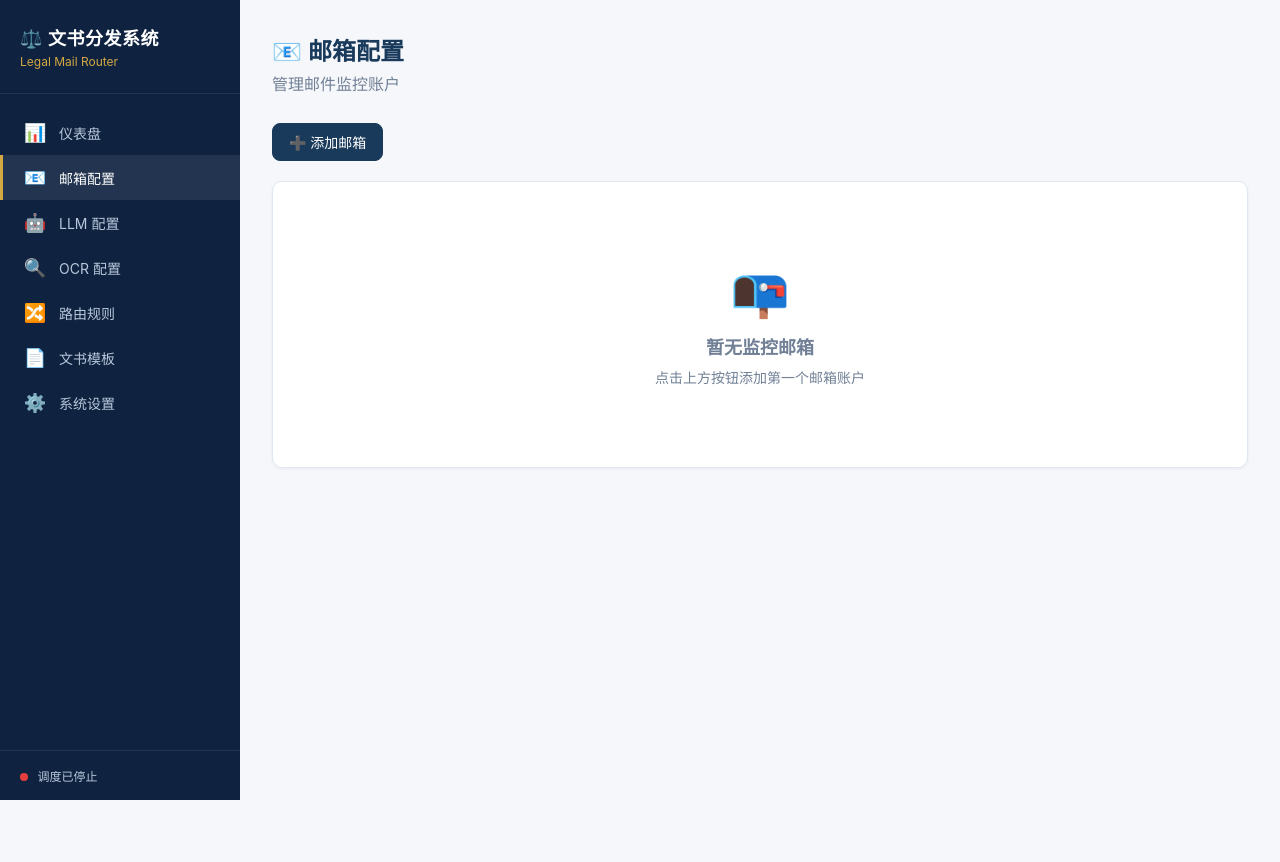
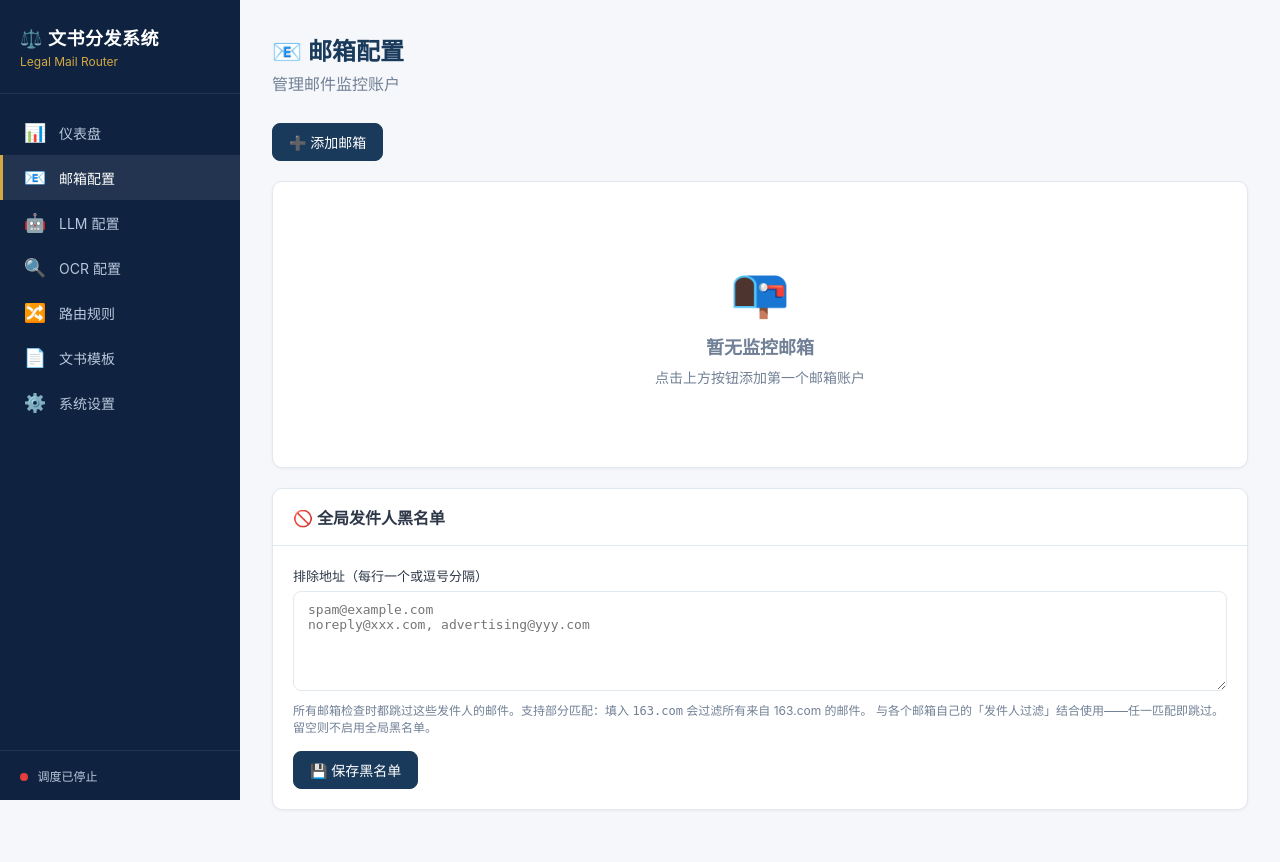
Before and after one commit to masquerator-coder/legal-mail-router, a FastAPI app: page /email-config in a window 1280 px wide. Before the commit the page ends 800 px from the top, so only its background shows below. Run offline with FastAPI, Linux system fonts and the light colour scheme; the visitor is signed in with stand-in values (Sample User, id 1); some libraries are stand-ins or nearby versions.

Commit message:
fix: 全局发件人黑名单 UI 移至邮箱配置页面
- settings.html 移除全局黑名单卡片（放错了位置）
- email_config.html 新增全局发件人黑名单卡片
- email_config.py list_accounts 加载并传递 blacklist 值
- 新增 POST /email-config/save-global-blacklist 保存端点
- 改动未影响后端过滤逻辑（scheduler/email_fetcher 不变）

```diff
--- a/app/routes/email_config.py
+++ b/app/routes/email_config.py
@@ -19,12 +19,15 @@ async def list_accounts(request: Request, db: Session = Depends(get_db)):
     from app.models import DefaultConfig
     default_cfg = db.query(DefaultConfig).filter_by(key="default_check_interval").first()
     default_interval = int(default_cfg.value) if default_cfg and default_cfg.value else 30
+    global_blacklist_cfg = db.query(DefaultConfig).filter_by(key="global_sender_blacklist").first()
+    global_sender_blacklist = global_blacklist_cfg.value if global_blacklist_cfg and global_blacklist_cfg.value else ""
     return request.app.state.templates.TemplateResponse(request, "email_config.html", {
         "request": request,
         "active_page": "email_config",
         "accounts": accounts,
         "default_interval": default_interval,
         "scheduler_running": scheduler.running,
+        "global_sender_blacklist": global_sender_blacklist,
     })
 
 
@@ -317,3 +320,23 @@ def _test_connection_only(host, port, username, password_encrypted, provider_typ
         except Exception:
             pass
         return {"success": False, "message": str(e)}
+
+
+@router.post("/save-global-blacklist")
+async def save_global_blacklist(
+    request: Request,
+    db: Session = Depends(get_db),
+    global_sender_blacklist: str = Form(""),
+    form_csrf: str = Form("", alias="_csrf_token"),
+):
+    """保存全局发件人黑名单"""
+    check_csrf(request, form_csrf)
+    from app.models import DefaultConfig
+    cfg = db.query(DefaultConfig).filter_by(key="global_sender_blacklist").first()
+    if cfg:
+        cfg.value = global_sender_blacklist.strip()
+    else:
+        db.add(DefaultConfig(key="global_sender_blacklist", value=global_sender_blacklist.strip()))
+    db_retry_commit(db)
+    flash(request, "全局发件人黑名单已更新", "success")
+    return RedirectResponse(url="/email-config", status_code=303)
--- a/templates/email_config.html
+++ b/templates/email_config.html
@@ -75,6 +75,30 @@
     </div>
 </div>
 {% endif %}
+
+<!-- 全局发件人黑名单 -->
+<div class="card" style="margin-top:20px;">
+    <div class="card-header"><h3>🚫 全局发件人黑名单</h3></div>
+    <div class="card-body">
+        <form method="post" action="/email-config/save-global-blacklist">
+            {{ csrf_token_input(request)|safe }}
+            <div class="form-group">
+                <label for="global_sender_blacklist">排除地址（每行一个或逗号分隔）</label>
+                <textarea id="global_sender_blacklist" name="global_sender_blacklist"
+                          class="form-control" rows="4"
+                          placeholder="spam@example.com&#10;noreply@xxx.com, advertising@yyy.com"
+                          style="font-family:monospace;font-size:13px;">{{ global_sender_blacklist }}</textarea>
+                <div class="form-hint" style="margin-top:6px;">
+                    所有邮箱检查时都跳过这些发件人的邮件。支持部分匹配：填入 <code>163.com</code> 会过滤所有来自 163.com 的邮件。
+                    与各个邮箱自己的「发件人过滤」结合使用——任一匹配即跳过。留空则不启用全局黑名单。
+                </div>
+            </div>
+            <div style="margin-top:12px;">
+                <button type="submit" class="btn btn-primary">💾 保存黑名单</button>
+            </div>
+        </form>
+    </div>
+</div>
 
 <!-- 编辑 Modal（移到 table 外部，避免无效HTML） -->
 {% if accounts %}
```
Also changed, not shown: templates/settings.html (+0 -18 lines).
